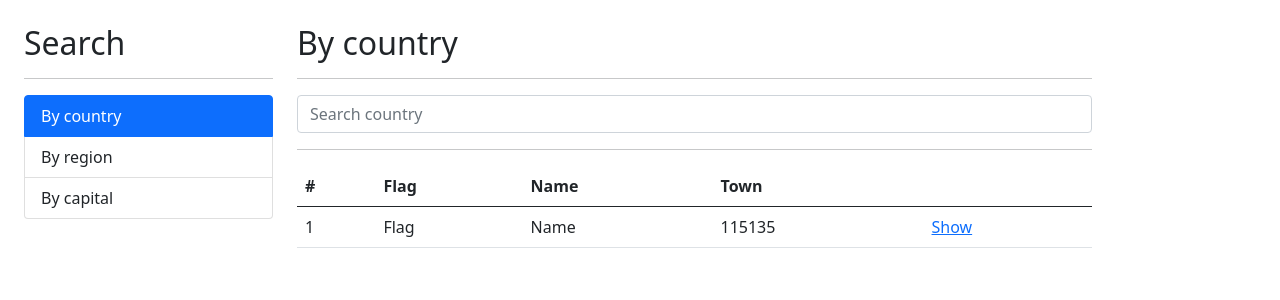
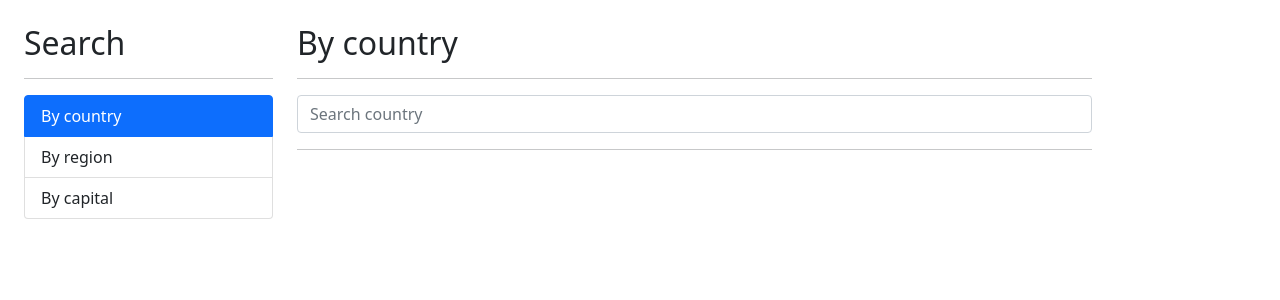
Before and after one commit to sorayaleon/ngCountriesApp, an Angular app: page / in a window 1280 px wide. Shown: the top 300 px of the page. Built offline with nearby package versions, Linux system fonts and the light colour scheme.

Commit message:
Fill the table of countries

```diff
--- a/src/app/country/country.module.ts
+++ b/src/app/country/country.module.ts
@@ -1,6 +1,7 @@
 import { NgModule } from '@angular/core';
 import { CommonModule } from '@angular/common';
 import { FormsModule } from '@angular/forms';
+import { RouterModule } from '@angular/router';
 
 import { ByCapitalComponent } from './pages/by-capital/by-capital.component';
 import { ByCountryComponent } from './pages/by-country/by-country.component';
@@ -25,6 +26,7 @@
   imports: [
     CommonModule,
     FormsModule,
+    RouterModule
   ]
 })
 export class CountryModule { }
--- a/src/app/country/pages/by-country/by-country.component.html
+++ b/src/app/country/pages/by-country/by-country.component.html
@@ -12,7 +12,7 @@
 <hr>
 
 <div *ngIf="isError" class="alert alert-danger">No search results for {{ term }}</div>
-<div *ngIf="!isError" class="row">
+<div *ngIf="countries.length > 0" class="alert alert-row">
   <div class="col">
     <table class="table table-hover">
       <thead>
@@ -25,13 +25,13 @@
         </tr>
       </thead>
       <tbody>
-        <tr>
-          <td>1</td>
-          <td>Flag</td>
-          <td>Name</td>
-          <td>115135</td>
+        <tr *ngFor="let country of countries; let i = index">
+          <td>{{ i + 1 }}</td>
+          <td><img class="small-flag" [src]="country.flags.svg"></td>
+          <td>{{ country.name.common }}</td>
+          <td>{{ country.population | number }}</td>
           <td>
-            <a href="/country/cri">Show</a>
+            <a [routerLink]="['/country', country.cca2]">Show</a>
           </td>
         </tr>
       </tbody>
--- a/src/app/country/pages/by-country/by-country.component.ts
+++ b/src/app/country/pages/by-country/by-country.component.ts
@@ -1,4 +1,5 @@
 import { Component } from '@angular/core';
+import { Country } from '../../interfaces/country.interface';
 import { CountryService } from '../../services/country.service';
 
 @Component({
@@ -11,6 +12,7 @@
 
   term: string = '';
   isError: boolean = false;
+  countries: Country[] = [];
 
   constructor(private countryService: CountryService) { }
 
@@ -19,8 +21,10 @@
     console.log(this.term);
     this.countryService.searchCountry(this.term).subscribe(countries => {
       console.log(countries);
+      this.countries = countries;
     }, (err) => {
       this.isError = true;
+      this.countries = [];
     });
   }
 }
--- a/src/styles.css
+++ b/src/styles.css
@@ -1 +1,3 @@
-/* You can add global styles to this file, and also import other style files */
+.small-flag {
+  width: 50px;
+}
```
